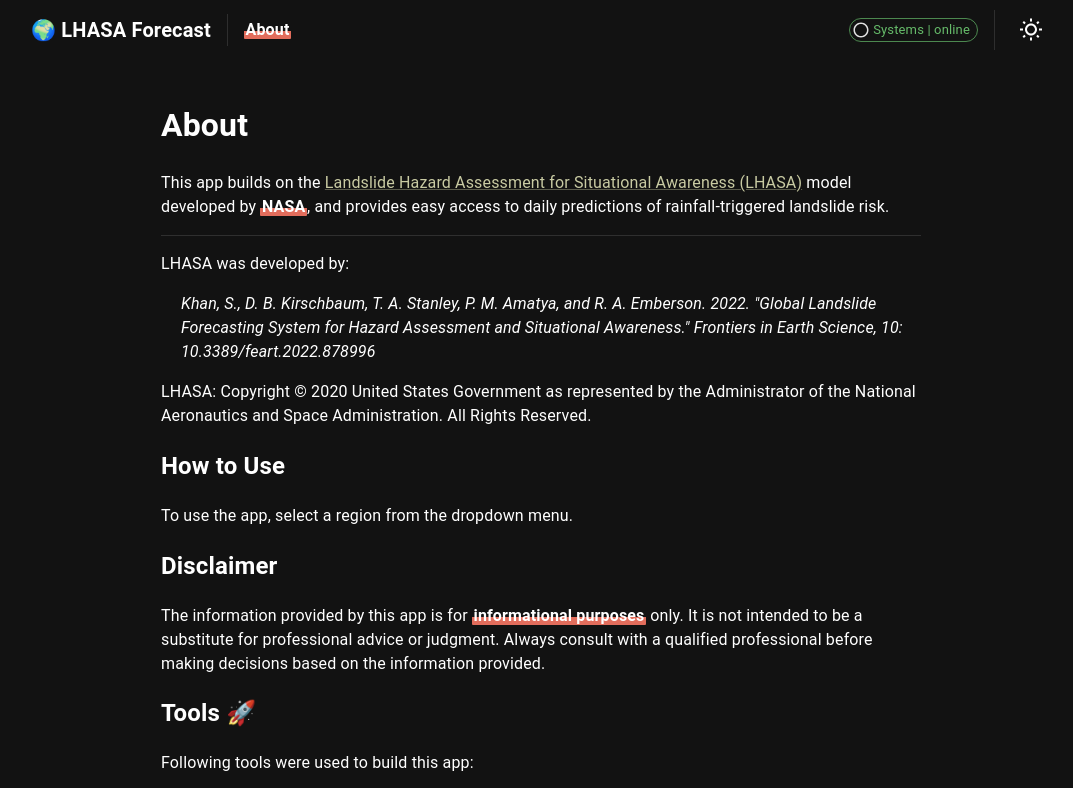
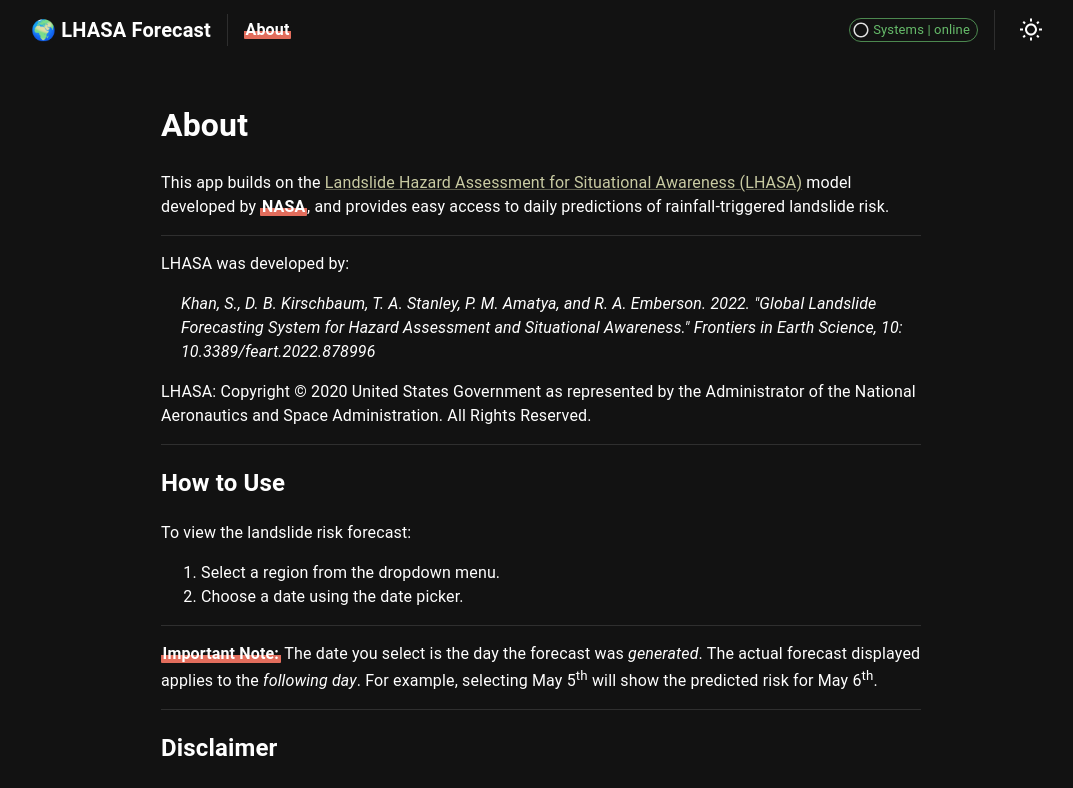
Before and after one commit to JakobKlotz/lhasa-app, a Next.js app in the folder frontend/: page /about in a window 1280 px wide. Shown: the top 788 px of the page, without its empty margins (99-1172 px from the left). Built offline with nearby package versions, Linux system fonts and the light colour scheme.

Commit message:
chore: info on date picker

```diff
--- a/frontend/app/about/page.tsx
+++ b/frontend/app/about/page.tsx
@@ -45,8 +45,25 @@ export default function About() {
         Rights Reserved.
       </p>
 
+      <Divider />
+
       <h2>How to Use</h2>
-      <p>To use the app, select a region from the dropdown menu.</p>
+      <p>To view the landslide risk forecast:</p>
+      <ol>
+        <li>Select a region from the dropdown menu.</li>
+        <li>Choose a date using the date picker.</li>
+      </ol>
+
+      <Divider />
+      <p>
+        <TextHighlighter color="secondary" heightPercentage={40}>
+          Important Note:
+        </TextHighlighter>{" "} The date you select is the day the
+        forecast was <em>generated</em>. The actual forecast displayed applies
+        to the <em>following day</em>. For example, selecting May
+        5<sup>th</sup> will show the predicted risk for May 6<sup>th</sup>.
+      </p>
+      <Divider />
 
       <h2>Disclaimer</h2>
       <p>
--- a/frontend/app/page.tsx
+++ b/frontend/app/page.tsx
@@ -127,7 +127,7 @@ export default function Home() {
               gap: 2,
             }}
           >
-            <Typography variant="h6">Forecasting</Typography>
+            <Typography variant="h6">Landslide Forecasting</Typography>
             <Divider />
 
             {/* taken from https://mui.com/material-ui/react-autocomplete/#country-select */}
```
Also changed, not shown: 1 other file (tests, documents, lock files or other folders).
